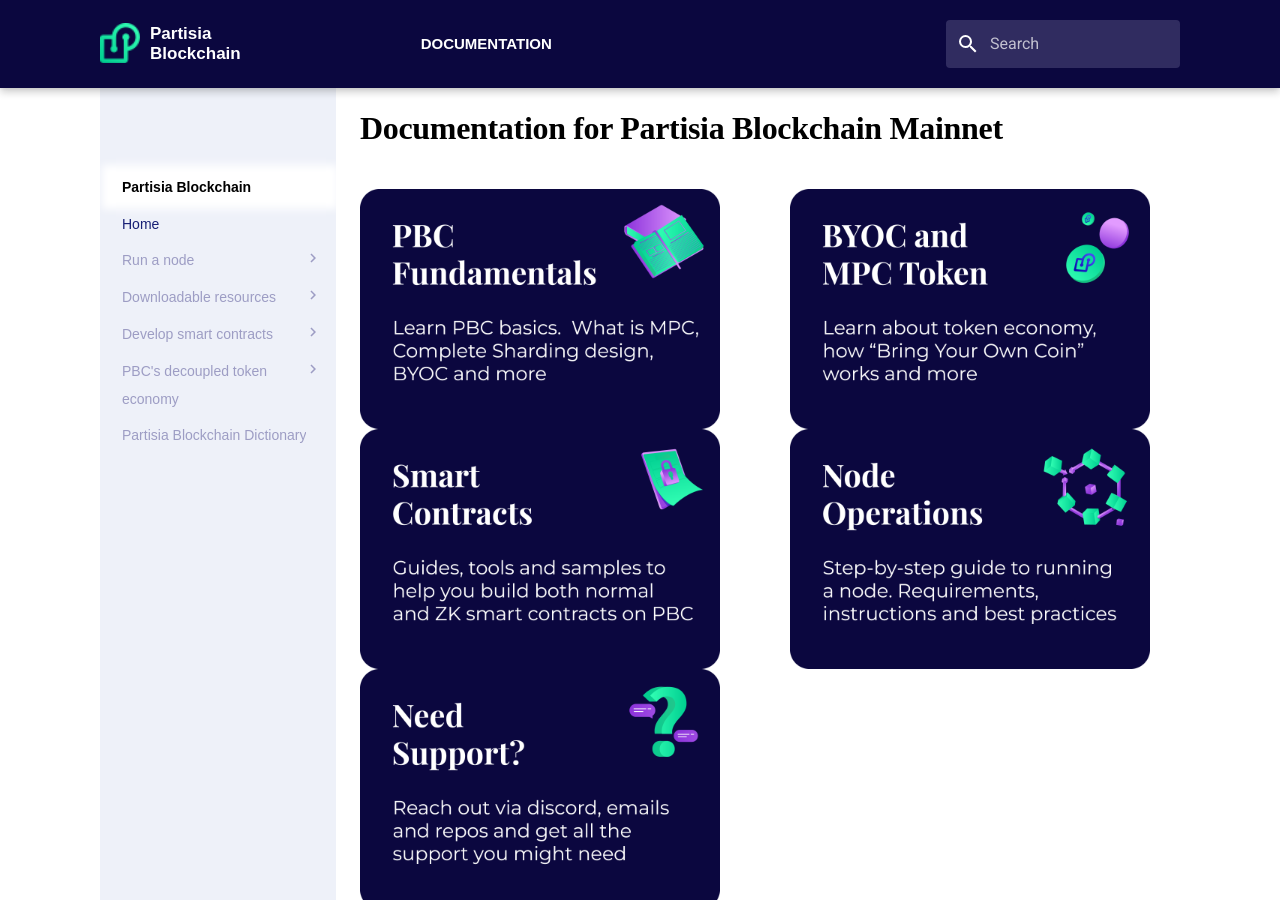
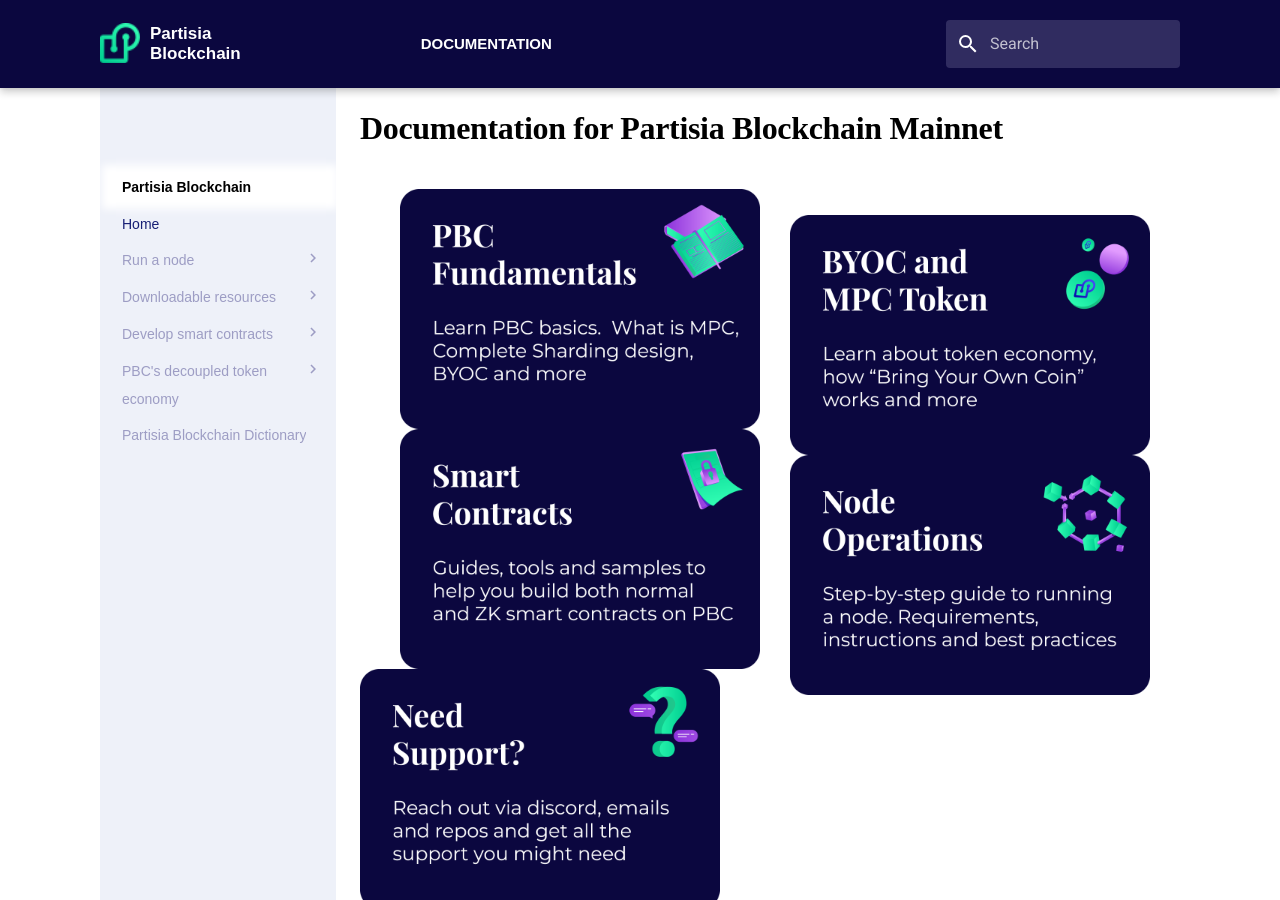
Before and after one commit to 0xSero/partisia-docs, an MkDocs documentation site: the page built from docs/index.md, in a window 1280 px wide and 900 px high. Built offline with MkDocs 1.6.1 and Material for MkDocs 9.7.7, drawn with Linux system fonts in a browser that asks for light colours; some web fonts are replaced; a script that is not in the unit is left out.

Commit message:
left and right classing the html pictures.

```diff
--- a/docs/index.md
+++ b/docs/index.md
@@ -2,25 +2,25 @@
 
 <img src="assets/Categories/PBC%20Fundametals.png"
      alt="PBC Fundamentals"
-     style="float: left; margin-right: 10px; width: 25%, height: 25%"
-     class="front-page-pictures" />
-
+     style="float: left; margin-right: 10px;"
+     class="front-page-pictures front-page-pictures-left" />
+<br>
 <img src="assets/Categories/BYOC%20and%20MPC%20Token.png"
      alt="BYOC and MPC Token"
      style="float: right; margin-right: 10px;"
-     class="front-page-pictures" />
-
+     class="front-page-pictures front-page-pictures-right" />
+<br>
 <img src="assets/Categories/Smart%20Contracts.png"
      alt="Smart Contracts"
      style="float: left; margin-right: 10px;"
-     class="front-page-pictures" />
-
+     class="front-page-pictures front-page-pictures-left" />
+<br>
 <img src="assets/Categories/Node%20Operations.png"
      alt="Node Operations"
      style="float: right; margin-right: 10px;"
-     class="front-page-pictures" />
-
+     class="front-page-pictures front-page-pictures-rigth" />
+<br>
 <img src="assets/Categories/Need%20Support.png"
      alt="Need support?"
-     style="float: left; margin-right: 10px;"
+     style="  margin-left: auto; margin-right: auto;"
      class="front-page-pictures" />
--- a/docs/stylesheets/extra.css
+++ b/docs/stylesheets/extra.css
@@ -550,3 +550,11 @@
   width: 45%;
   height: 45%;
 }
+
+.front-page-pictures-left {
+margin-left: 5%;
+}
+
+.front-page-pictures-right {
+margin-right: 5%;
+}
```
